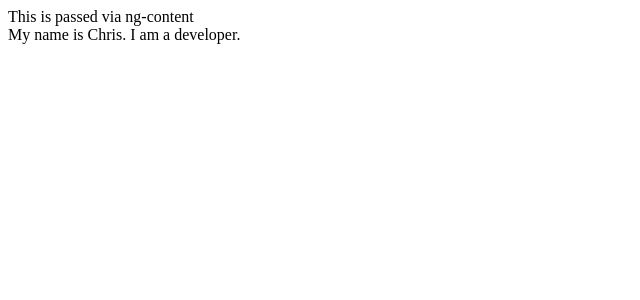
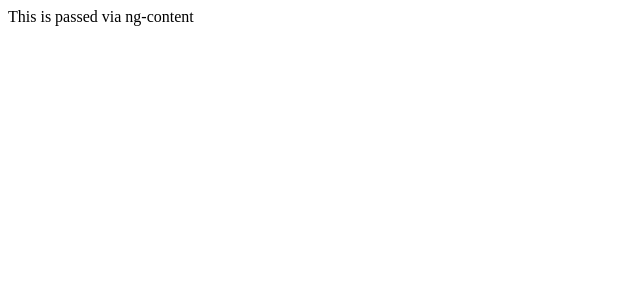
Before and after one commit to swiss-chris/angular-handlebars, an Angular app: page / in a window 1280 px wide. Shown: the top 300 px of the page, without its empty margins (0-640 px from the left). Built offline with nearby package versions, Linux system fonts and the light colour scheme.

Commit message:
3 files modified

```diff
--- a/src/app/app.component.html
+++ b/src/app/app.component.html
@@ -1,15 +1,10 @@
 <app-my-container
-  [data]="{ name: 'Chris', occupation: 'developer' }"
+  [data]="{ person: { name: 'Chris', occupation: 'developer' } }"
   [template]="{
     html: '<div>
-    	Your name is {{data.name}}. You are a {{data.occupation}}.
+    	My name is {{person.name}}. I am a {{person.occupation}}.
     </div>'
   }"
 >
-  <script id="handlebars-demo" type="text/x-handlebars-template">
-    <div>
-    	Your name is {{data.name}}. You are a {{data.occupation}}.
-    </div>
-  </script>
   <div>This is passed via ng-content</div>
 </app-my-container>
--- a/src/app/components/my-container/my-container.component.html
+++ b/src/app/components/my-container/my-container.component.html
@@ -1,2 +1 @@
 <ng-content></ng-content>
-<div>My name is {{ data.name }}. I am a {{ data.occupation }}.</div>
--- a/src/app/components/my-container/my-container.component.ts
+++ b/src/app/components/my-container/my-container.component.ts
@@ -1,4 +1,5 @@
 import { Component, Input, OnInit } from '@angular/core';
+import * as Handlebars from 'handlebars';
 
 @Component({
   selector: 'app-my-container',
@@ -8,10 +9,14 @@ import { Component, Input, OnInit } from '@angular/core';
 export class MyContainerComponent implements OnInit {
   constructor() {}
 
-  @Input() data: { name: string; occupation: string };
+  @Input() data: { person: { name: string; occupation: string } };
   @Input() template: { html: string };
 
   ngOnInit() {
     console.log(this.template.html);
+    var templateScript = Handlebars.compile(this.template.html);
+    var html = templateScript(this.data);
+
+    console.log(html);
   }
 }
```
